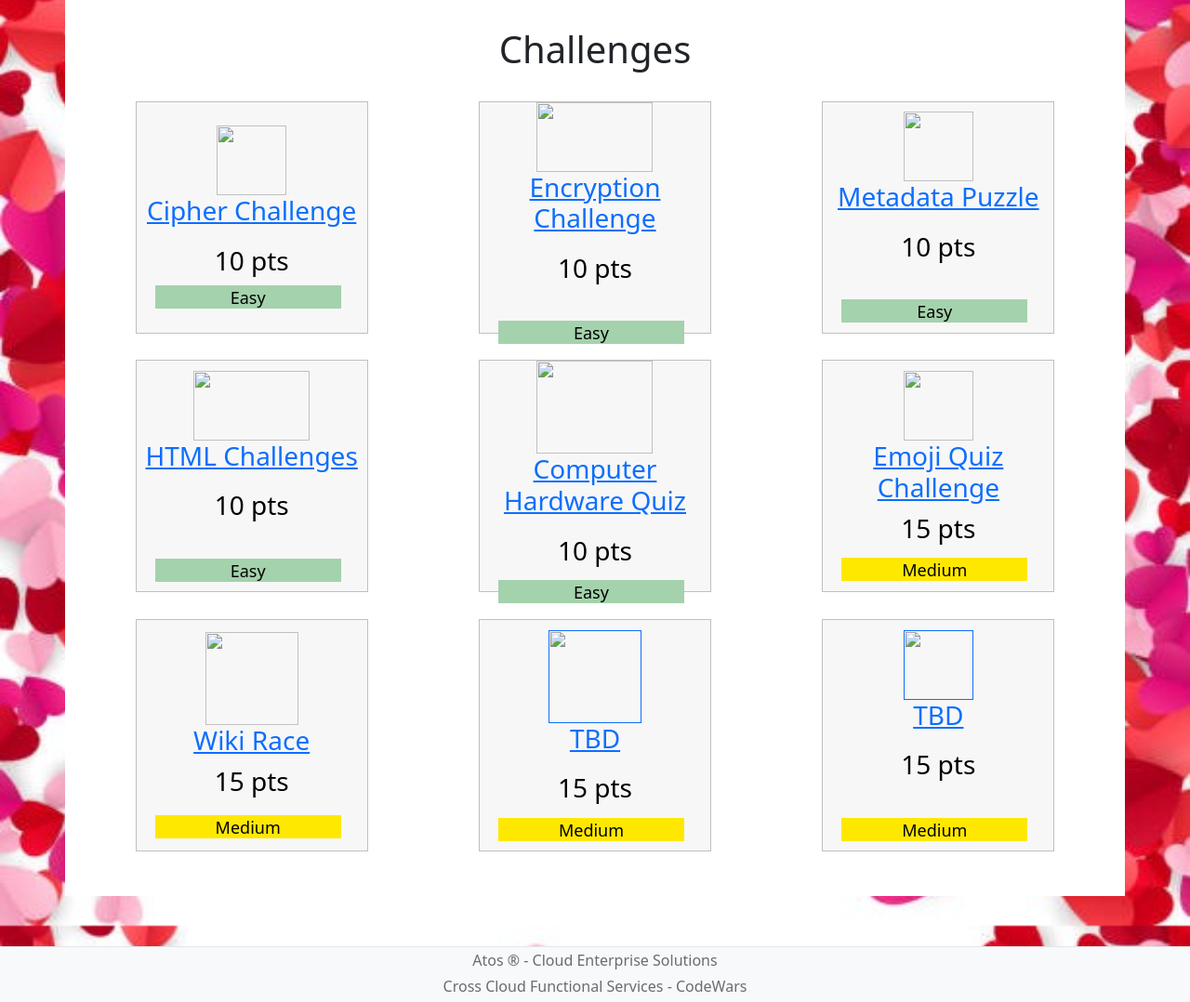
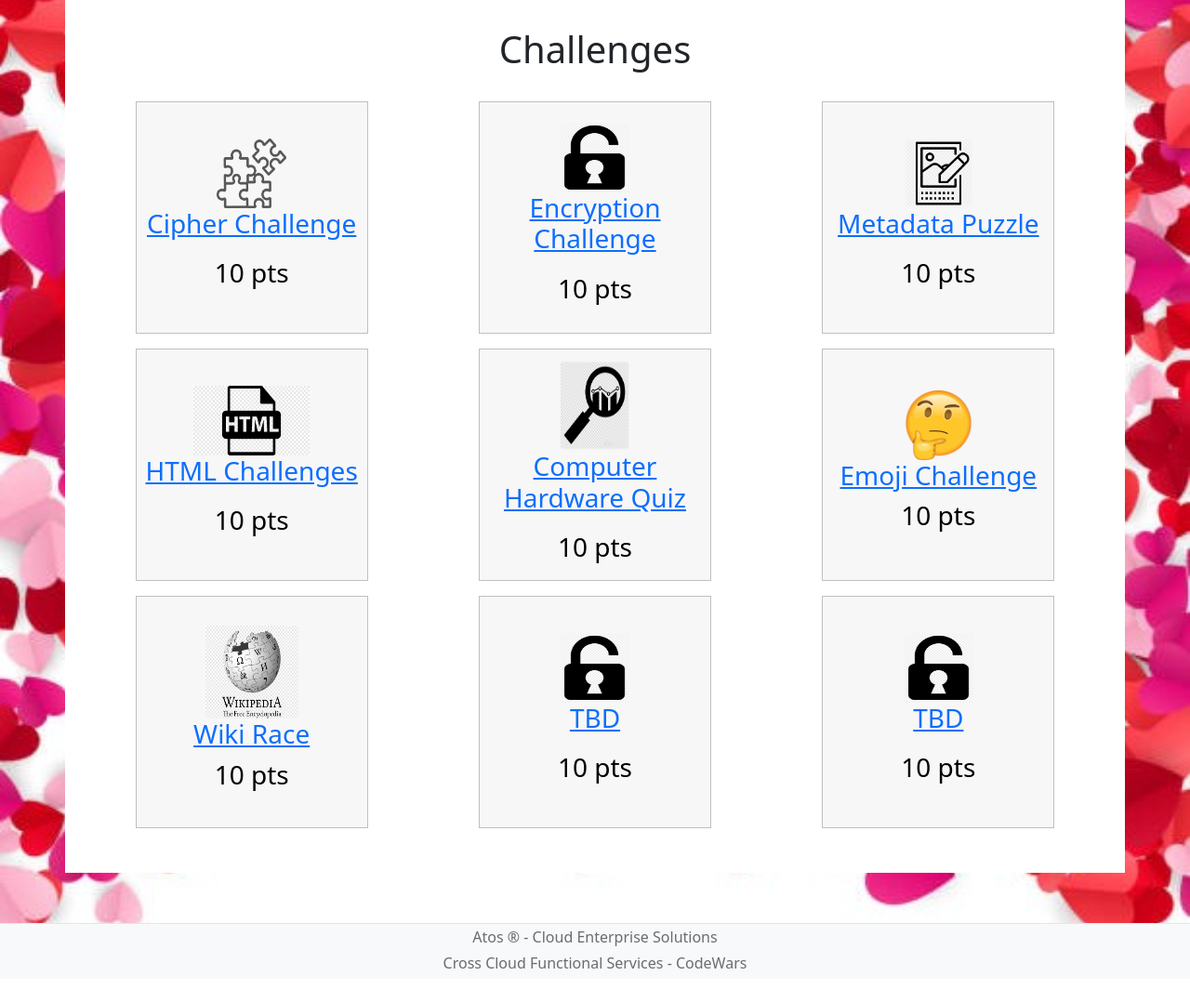
Before and after one commit to AtosCodeWars/CodeWars-February, a plain HTML site: page pages/challenge.html in a window 1280 px wide. Shown: the part 284-1362 px from the top of the page at 93% size. After the commit the page ends 1337 px from the top, so only its background shows below. Drawn offline with Linux system fonts and the light colour scheme.

Commit message:
icons + cleaned code

```diff
--- a/pages/challenge.html
+++ b/pages/challenge.html
@@ -11,7 +11,7 @@
     <body>
         <header>
             <h1><a href='../index.html'>ATOS Code Wars</a></h1>
-            <h3 style="margin-bottom: 0px;">December 3, 2021</h3>
+            <h3 style="margin-bottom: 0px;">February 25, 2021</h3>
         </header>
         <nav>
             <a style="padding-left: 200px;" href='../index.html'>Home</a>
@@ -30,96 +30,68 @@
                   <div class="row row-cols-1 row-cols-sm-2 row-cols-md-3 g-3" >
                     <div class="col">
                         <button class = "buttonCard" ><a href="challenges/Cipher1.html">
-
-                          <img src="../img/icones/metadata.png" style="width:75px; height:75px;">
+                          <img src="../img/icons/Cipher.jpeg" style="width:75px; height:75px;">
                             <h3>Cipher Challenge</h3></a>
                             <h3 style="color: black;margin-top: 20px;">10 pts</h3>
-                            <div style="width:200px;height:25px;background-color: #a4d2ac; margin-left: 20px; margin-top: 10px; color:black">
-                              Easy
-                            </div>
                         </button>
 
                     </div>
                     <div class="col">
                         <button class = "buttonCard" style="margin-left: 20px; margin-right: 20px"><a href="challenges/Encryption.html">
-                          <img src="../img/icones/html.png" style="width:125px; height:75px;">
+                          <img src="../img/icons/encryption.png" style="width:75px; height:75px;">
                             <h3>Encryption Challenge</h3></a>
                             <h3 style="color: black;margin-top: 20px;">10 pts</h3>
-                            <div style="width:200px;height:25px;background-color: #a4d2ac; margin-left: 20px; margin-top: 40px; color:black">
-                              Easy
-                            </div>
                         </button>
                     </div>
                     <div class="col">
                       <button class = "buttonCard" style="margin-left: 20px; margin-right: 20px;"><a href="challenges/metadata.html">
-                          <img src="../img/icones/WordSearch.png" style="width:75px; height:75px; ">
+                          <img src="../img/icons/metadata.png" style="width:75px; height:75px; ">
                           <h3>Metadata Puzzle</h3></a>
                           <h3 style="color: black;margin-top: 20px;">10 pts</h3>
-                          <div style="width:200px;height:25px;background-color: #a4d2ac; margin-left: 20px; margin-top: 40px; color:black">
-                            Easy
-                          </div>
                       </button>
                   </div>
                   <div class="col">
                     <button class = "buttonCard" style="margin-left: 20px; margin-right: 20px;"><a href="challenges/htmlChallenge.html">
-                      <img src="../img/icones/html.png" style="width:125px; height:75px;">
+                      <img src="../img/icons/html.png" style="width:125px; height:75px;">
                         <h3>HTML Challenges</h3></a>
                         <h3 style="color: black;margin-top: 20px;">10 pts</h3>
-                        <div style="width:200px;height:25px;background-color: #a4d2ac; margin-left: 20px; margin-top: 40px; color:black">
-                          Easy
-                        </div>
                     </button>
                   </div>
                   <div class="col">
                     <button class = "buttonCard" style="margin-left: 20px; margin-right: 20px;"><a href="challenges/ComputerQuiz.html">
-                      <img src="../img/icones/christmas.png" style="width:125px; height:100px;">
+                      <img src="../img/icons/DataAnalysis.png" style="width:75px; height:100px;">
                         <h3>Computer Hardware Quiz</h3></a>
                         <h3 style="color: black;margin-top: 20px;">10 pts</h3>
-                        <div style="width:200px;height:25px;background-color: #a4d2ac; margin-left: 20px; margin-top: 15px; color:black">
-                          Easy
-                        </div>
                     </button>
                   </div>
                   <div class="col">
                     <button class = "buttonCard" ><a href="challenges/PopCultureMovie.html">
-                        <img src="../img/icones/terminal-pngrepo-com.png" style="width:75px; height:75px;">
-                        <h3>Emoji Quiz Challenge</h3></a>
-                        <h3 style="color: black;margin-top: 10px;">15 pts</h3>
-                        <div style="width:200px;height:25px;background-color: #FFE800; margin-left: 20px; margin-top: 15px; color:black">
-                          Medium
-                        </div>
+                        <img src="../img/icons/Emoji.png" style="width:75px; height:75px;">
+                        <h3>Emoji Challenge</h3></a>
+                        <h3 style="color: black;margin-top: 10px;">10 pts</h3>
                     </button>
                   </div>
                     <div class="col">
                       <button class = "buttonCard" style="margin-left: 20px; margin-right: 20px;"><a href="challenges/WikiRace.html">
-                          <img src="../img/icones/Wikipedia.png" style="width:100px; height:100px;">
+                          <img src="../img/icons/Wikipedia.png" style="width:100px; height:100px;">
                           <h3>Wiki Race</h3></a>
-                          <h3 style="color: black;margin-top: 10px;">15 pts</h3>
-                          <div style="width:200px;height:25px;background-color: #FFE800; margin-left: 20px; margin-top: 20px; color:black">
-                            Medium
-                          </div>
+                          <h3 style="color: black;margin-top: 10px;">10 pts</h3>
                       </button>
                   </div>
 
                     <div class="col">
                       <button class = "buttonCard" style="margin-left: 20px; margin-right: 20px;"><a href="">
-                          <img src="../img/icones/DataAnalysis.png" style="width:100px; height:100px;">
+                          <img src="../img/icons/encryption.png" style="width:75px; height:75px;">
                           <h3>TBD</h3></a>
-                          <h3 style="color: black;margin-top: 20px;">15 pts</h3>
-                          <div style="width:200px;height:25px;background-color: #FFE800; margin-left: 20px; margin-top: 15px; color:black">
-                            Medium
-                          </div>
+                          <h3 style="color: black;margin-top: 20px;">10 pts</h3>
                       </button>
                   </div>
 
                     <div class="col">
                         <button class = "buttonCard" style="margin-left: 20px; margin-right: 20px;"><a href="">
-                            <img src="../img/icones/math.png" style="width:75px; height:75px;">
+                            <img src="../img/icons/encryption.png" style="width:75px; height:75px;">
                             <h3>TBD</h3></a>
-                            <h3 style="color: black;margin-top: 20px;">15 pts</h3>
-                            <div style="width:200px;height:25px;background-color: #FFE800; margin-left: 20px; margin-top: 40px; color:black">
-                              Medium
-                            </div>
+                            <h3 style="color: black;margin-top: 20px;">10 pts</h3>
                         </button>
                     </div>
 
```
Also changed, not shown: img/icons/Cipher.jpeg (added), img/icons/DataAnalysis.png (added), img/icons/Emoji.png (added), img/icons/Wikipedia.png (added), img/icons/encryption.png (added), img/icons/html.png (added), img/icons/metadata.png (added).
